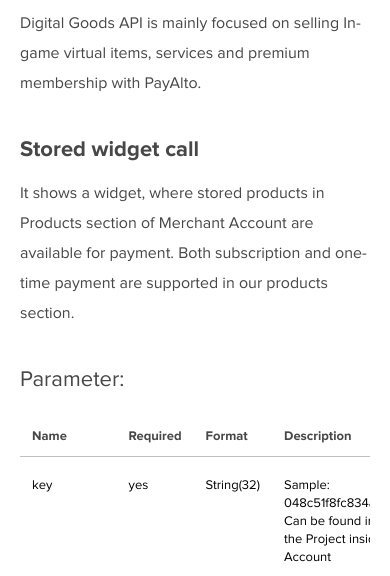
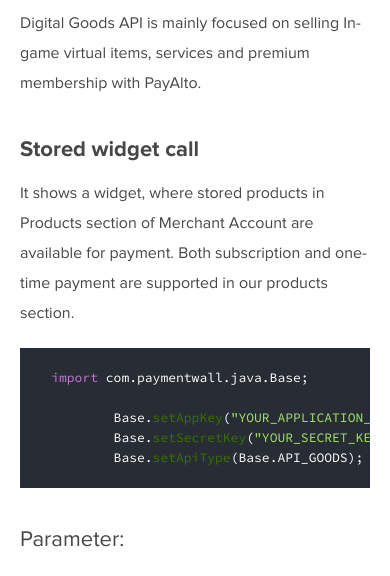
Before and after one commit to huy3001/pmwtest, a website: page index.html in a window 390 px wide. Shown: the part 229-805 px from the top of the page. Drawn offline with nearby package versions, Linux system fonts and the light colour scheme.

Commit message:
Style mobile

```diff
--- a/index.html
+++ b/index.html
@@ -150,10 +150,12 @@
             </div>
 
             <div class="info">
-                <h1 class="info__title">Digital goods</h1>
-                <p class="info__subtitle info__text">Digital Goods API is mainly focused on selling In-game virtual items, services and premium membership with PayAlto.</p>
-                <h3 class="info__heading info__heading_bold">Stored widget call</h3>
-                <p class="info__text">It shows a widget, where stored products in Products section of Merchant Account are available for payment. Both subscription and one-time payment are supported in our products section.</p>
+                <div class="info__detail">
+                    <h1 class="info__title">Digital goods</h1>
+                    <p class="info__subtitle info__text">Digital Goods API is mainly focused on selling In-game virtual items, services and premium membership with PayAlto.</p>
+                    <h3 class="info__heading info__heading_bold">Stored widget call</h3>
+                    <p class="info__text">It shows a widget, where stored products in Products section of Merchant Account are available for payment. Both subscription and one-time payment are supported in our products section.</p>
+                </div>
                 <h3 class="info__heading">Parameter:</h3>
                 <div class="info__table_responsive">
                     <table class="table info__table">
--- a/js/main.js
+++ b/js/main.js
@@ -5,6 +5,7 @@
 (function ($) {
     /* Global variables */
     var desktop = 1200,
+        mobile = 768,
         wdWidth = $(window).width();
 
     /* Main functions */
@@ -70,6 +71,21 @@
                     });
                 });
             }
+        },
+
+        codeContent: function () {
+            var infoDetail = $('.info__detail'),
+                infoTable = $('.info__table').parent(),
+                codeBoxPrepend = $('.code-box__prepend'),
+                codeBoxAppend = $('.code-box__append');
+            if (wdWidth < mobile) {
+                codeBoxPrepend.clone().appendTo(infoDetail);
+                codeBoxAppend.clone().appendTo(infoTable);
+            }
+            else {
+                infoDetail.find('.code-box__prepend').remove();
+                infoTable.find('.code-box__append').remove();
+            }
         }
     };
 
@@ -80,6 +96,9 @@
 
         // Tab list active //
         mainJs.tabList();
+
+        // Code content update //
+        mainJs.codeContent();
     });
 
     /* Window resize functions */
@@ -96,6 +115,9 @@
                     // Done resize width ...
                     // Sidebar toggle //
                     mainJs.toggleSidebar();
+
+                    // Code content update //
+                    mainJs.codeContent();
                 }
             }
         }, 100);
--- a/scss/layout/_info.scss
+++ b/scss/layout/_info.scss
@@ -80,5 +80,11 @@
         display: block;
         width: 100%;
         padding-top: 88px;
+
+        &__table {
+            .table__heading {
+                border-top: 1px solid $bd__table_heading;
+            }
+        }
     }
 }
```
Also changed, not shown: css/main.css.
